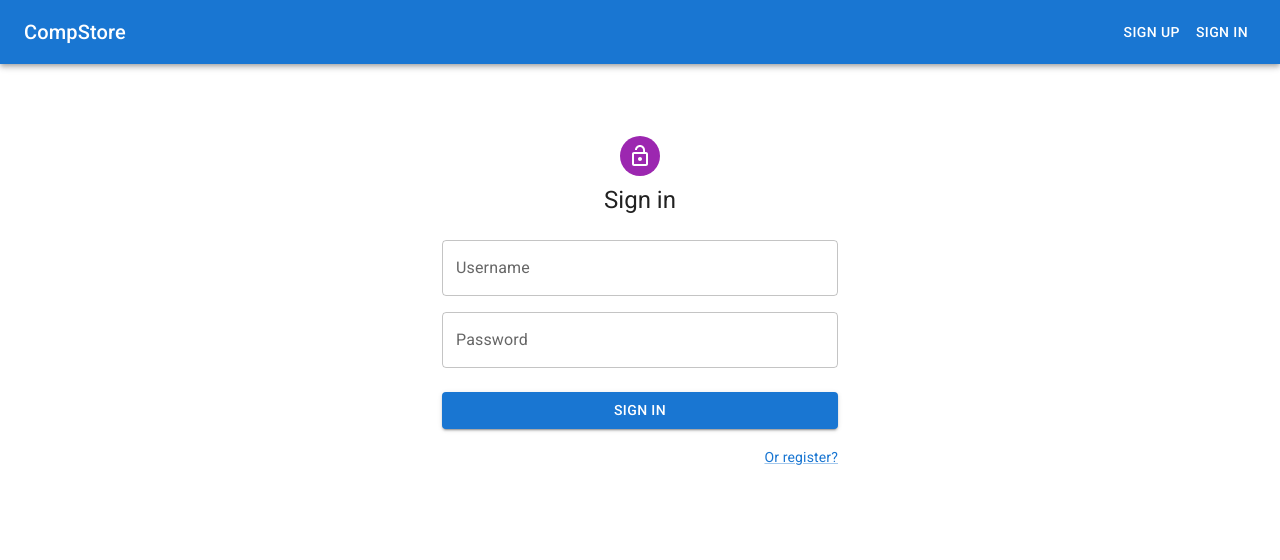
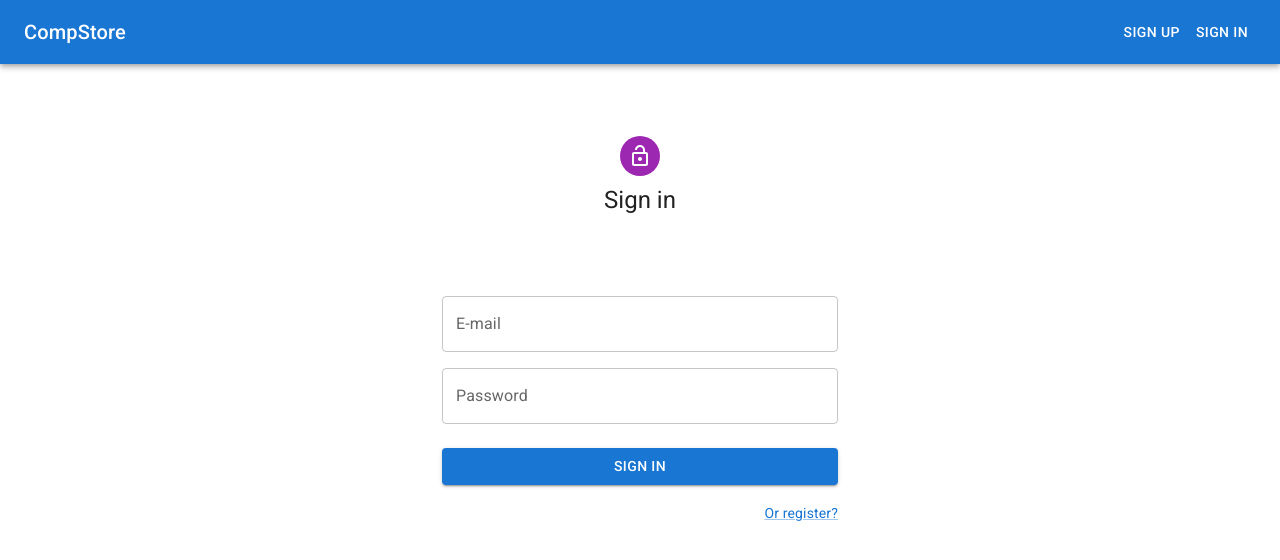
Before and after one commit to Popov-Evgeny/cl-shop-front, a React (Vite) app: page /login in a window 1280 px wide. Shown: the top 560 px of the page. Built offline with nearby package versions, Linux system fonts and the light colour scheme; no server answers.

Commit message:
lesson-91

```diff
--- a/package.json
+++ b/package.json
@@ -14,6 +14,7 @@
     "@emotion/styled": "^11.11.0",
     "@mui/icons-material": "^5.15.14",
     "@mui/material": "^5.15.14",
+    "@react-oauth/google": "^0.12.1",
     "@reduxjs/toolkit": "^2.2.1",
     "axios": "^1.6.8",
     "react": "^18.2.0",
--- a/src/components/UI/AppToolbar/UserMenu.tsx
+++ b/src/components/UI/AppToolbar/UserMenu.tsx
@@ -30,7 +30,7 @@ const UserMenu: React.FC<Props> = ({user}) => {
                 color="inherit"
                 onClick={handleClick}
             >
-                Hello {user.username}!
+                Hello {user.email}!
             </Button>
             <Menu
                 anchorEl={anchorEl}
--- a/src/constants.ts
+++ b/src/constants.ts
@@ -1 +1,2 @@
 export const apiURL = 'http://localhost:8000';
+export const GOOGLE_CLIENT_ID = import.meta.env['VITE_GOOGLE_CLIENT_ID'] as string;
--- a/src/features/users/Login.tsx
+++ b/src/features/users/Login.tsx
@@ -5,7 +5,8 @@ import {Alert, Avatar, Box, Button, Container, Grid, Link, TextField, Typography
 import LockOpenIcon from "@mui/icons-material/LockOpen";
 import {useAppDispatch, useAppSelector} from "../../app/hooks.ts";
 import {selectLoginError} from "./usersSlice.ts";
-import {login} from "./usersThunk.ts";
+import {googleLogin, login} from "./usersThunk.ts";
+import {GoogleLogin} from "@react-oauth/google";
 
 const Login = () => {
     const dispatch = useAppDispatch();
@@ -13,7 +14,7 @@ const Login = () => {
     const navigate = useNavigate();
 
     const [state, setState] = useState<LoginMutation>({
-        username: '',
+        email: '',
         password: '',
     });
 
@@ -23,6 +24,11 @@ const Login = () => {
             return {...prevState, [name]: value};
         });
     };
+
+    const googleLoginHandler = async (credential: string) => {
+        await dispatch(googleLogin(credential)).unwrap();
+        navigate('/');
+    }
 
     const submitFormHandler = async (event: React.FormEvent) => {
         event.preventDefault();
@@ -50,14 +56,26 @@ const Login = () => {
                 {error && (
                     <Alert severity="error" sx={{mt: 5, width: '100%'}}>{error.error}</Alert>
                 )}
+                <Box sx={{pt: 2}}>
+                    <GoogleLogin
+                        onSuccess={(credentialResponse) => {
+                            if (credentialResponse.credential) {
+                                void googleLoginHandler(credentialResponse.credential);
+                            }
+                        }}
+                        onError={() => {
+                            console.log('Login error');
+                        }}
+                    />
+                </Box>
                 <Box component="form" onSubmit={submitFormHandler} sx={{mt: 3}}>
                     <Grid container spacing={2}>
                         <Grid item xs={12}>
                             <TextField
-                                label="Username"
-                                name="username"
-                                autoComplete="new-username"
-                                value={state.username}
+                                label="E-mail"
+                                name="email"
+                                autoComplete="new-email"
+                                value={state.email}
                                 onChange={inputChangeHandler}
                             />
                         </Grid>
--- a/src/features/users/Register.tsx
+++ b/src/features/users/Register.tsx
@@ -13,7 +13,7 @@ const Register = () => {
     const navigate = useNavigate();
 
     const [state, setState] = useState<RegisterMutation>({
-        username: '',
+        email: '',
         password: '',
     });
 
@@ -62,13 +62,13 @@ const Register = () => {
                     <Grid container spacing={2}>
                         <Grid item xs={12}>
                             <TextField
-                                label="Username"
-                                name="username"
-                                autoComplete="new-username"
-                                value={state.username}
+                                label="E-mail"
+                                name="email"
+                                autoComplete="new-email"
+                                value={state.email}
                                 onChange={inputChangeHandler}
-                                error={Boolean(getFieldError('username'))}
-                                helperText={getFieldError('username')}
+                                error={Boolean(getFieldError('email'))}
+                                helperText={getFieldError('email')}
                             />
                         </Grid>
                         <Grid item xs={12}>
--- a/src/features/users/usersSlice.ts
+++ b/src/features/users/usersSlice.ts
@@ -1,7 +1,7 @@
 import {GlobalError, User, ValidationError} from "../../types";
 import {createSlice} from "@reduxjs/toolkit";
 import {RootState} from "../../app/store.ts";
-import {login, register} from "./usersThunk.ts";
+import {googleLogin, login, register} from "./usersThunk.ts";
 
 interface UsersState {
     user: User | null;
@@ -53,6 +53,19 @@ export const usersSlice = createSlice({
             state.loginLoading = false;
             state.loginError = error || null;
         });
+
+        builder.addCase(googleLogin.pending, (state) => {
+            state.loginLoading = true;
+            state.loginError = null;
+        });
+        builder.addCase(googleLogin.fulfilled, (state, {payload: user}) => {
+            state.loginLoading = false;
+            state.user = user;
+        });
+        builder.addCase(googleLogin.rejected, (state, {payload: error}) => {
+            state.loginLoading = false;
+            state.loginError = error || null;
+        });
     }
 });
 
--- a/src/features/users/usersThunk.ts
+++ b/src/features/users/usersThunk.ts
@@ -37,6 +37,22 @@ export const login = createAsyncThunk<User, LoginMutation, { rejectValue: Global
     }
 );
 
+export const googleLogin = createAsyncThunk<User, string, { rejectValue: GlobalError }>(
+    'users/googleLogin',
+    async (credential, {rejectWithValue}) => {
+        try {
+            const response = await axiosApi.post<RegisterResponse>('/users/google', {credential});
+            return response.data.user;
+        } catch (error) {
+            if (isAxiosError(error) && error.response && error.response.status === 400) {
+                return rejectWithValue(error.response.data);
+            }
+
+            throw error;
+        }
+    }
+);
+
 export const logout = createAsyncThunk<void, undefined, {state: RootState}>(
     'users/logout',
     async (_, {getState, dispatch}) => {
--- a/src/main.tsx
+++ b/src/main.tsx
@@ -7,11 +7,14 @@ import {persistor, store} from './app/store';
 import theme from './theme';
 import {PersistGate} from "redux-persist/integration/react";
 import {addInterceptors} from "./axiosApi.ts";
+import {GoogleOAuthProvider} from "@react-oauth/google";
+import {GOOGLE_CLIENT_ID} from "./constants.ts";
 
 addInterceptors(store);
 
 ReactDOM.createRoot(document.getElementById('root')!).render(
     <Provider store={store}>
+        <GoogleOAuthProvider clientId={GOOGLE_CLIENT_ID}>
             <PersistGate persistor={persistor}>
                 <BrowserRouter>
                     <ThemeProvider theme={theme}>
@@ -20,5 +23,6 @@ ReactDOM.createRoot(document.getElementById('root')!).render(
                     </ThemeProvider>
                 </BrowserRouter>
             </PersistGate>
+        </GoogleOAuthProvider>
     </Provider>
 );
--- a/src/types.d.ts
+++ b/src/types.d.ts
@@ -22,18 +22,18 @@ export interface Category {
 }
 
 export interface RegisterMutation {
-    username: string;
+    email: string;
     password: string;
 }
 
 export interface LoginMutation {
-    username: string;
+    email: string;
     password: string;
 }
 
 export interface User {
     _id: string;
-    username: string;
+    email: string;
     token: string;
     role: string;
 }
```
Also changed, not shown: 2 other files (tests, documents, lock files or other folders). Lines whose indentation alone changed are shown as unchanged.
